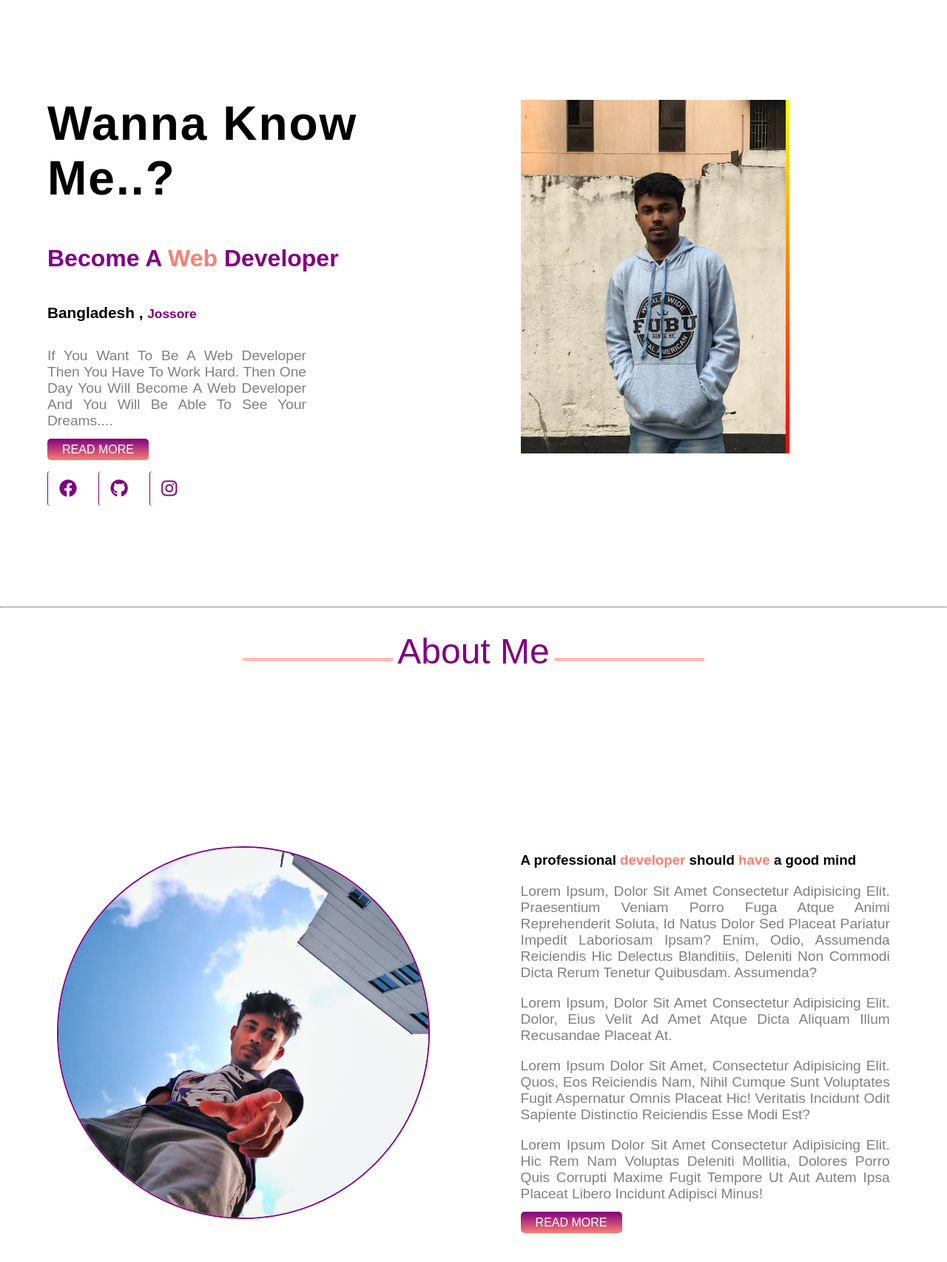
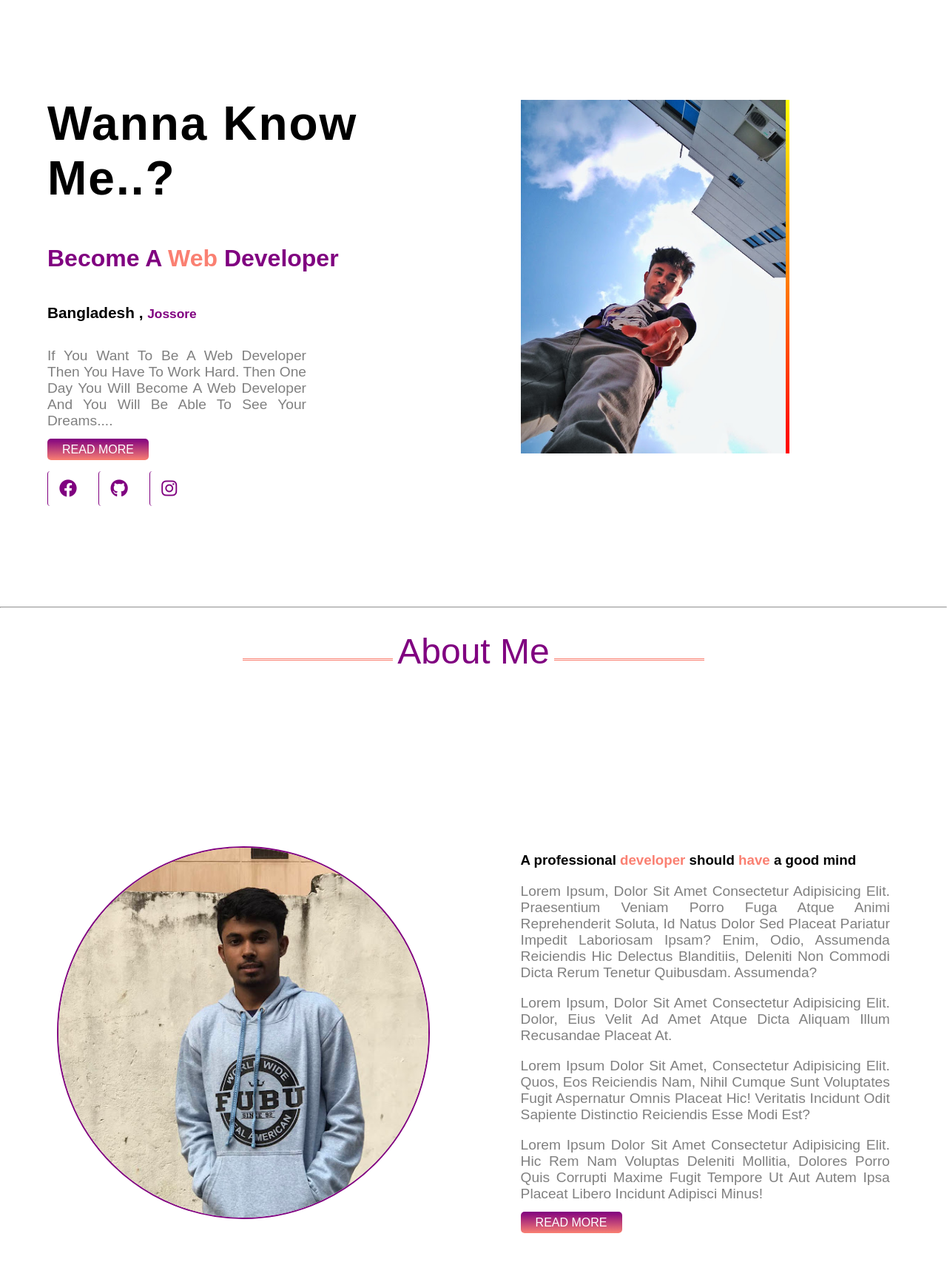
Before and after one commit to Arfan-Roky/own-portfolio, a plain HTML site: page index.html in a window 1280 px wide. Shown: the part 180-1886 px from the top of the page at 74% size. Drawn offline with Linux system fonts and the light colour scheme; a web font is replaced by a local one.

Commit message:
maybe done

```diff
--- a/index.html
+++ b/index.html
@@ -56,7 +56,7 @@
 
         <!-- top image -->
         <div class="similar">
-            <img src="../images/img2.jpg" alt="">
+            <img src="images/img1.jpeg" alt="">
         </div>
 
     </section>
@@ -72,7 +72,7 @@
         <div class=" flexibleContainer ">
             <!-- about image -->
             <div class="aboutImage">
-                <img class="aboutImg" src="../images/img1.jpeg" alt="">
+                <img class="aboutImg" src="images/img2.jpg" alt="">
             </div>
 
             <!-- about text -->
```
